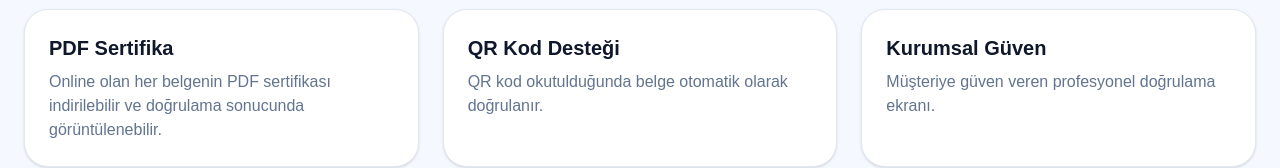
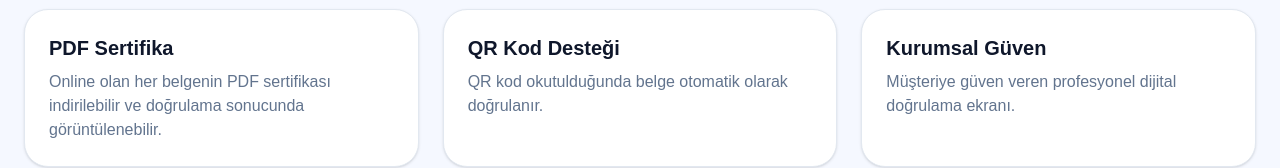
Before and after one commit to muratalan91-commits/wqe-system-final, a Next.js app: page / in a window 1280 px wide. Shown: the part 1265-1433 px from the top of the page. Built offline with nearby package versions, Linux system fonts and the light colour scheme.

Commit message:
ssss
ssss

```diff
--- a/app/page.tsx
+++ b/app/page.tsx
@@ -342,7 +342,7 @@ export default function Home() {
         <div className="bg-white rounded-3xl p-6 shadow-sm border border-slate-200 hover:shadow-2xl hover:-translate-y-1 transition-all duration-300">
           <h4 className="text-xl font-black mb-2">Kurumsal Güven</h4>
           <p className="text-slate-500">
-            Müşteriye güven veren profesyonel doğrulama ekranı.
+            Müşteriye güven veren profesyonel dijital doğrulama ekranı.
           </p>
         </div>
       </section>
```
